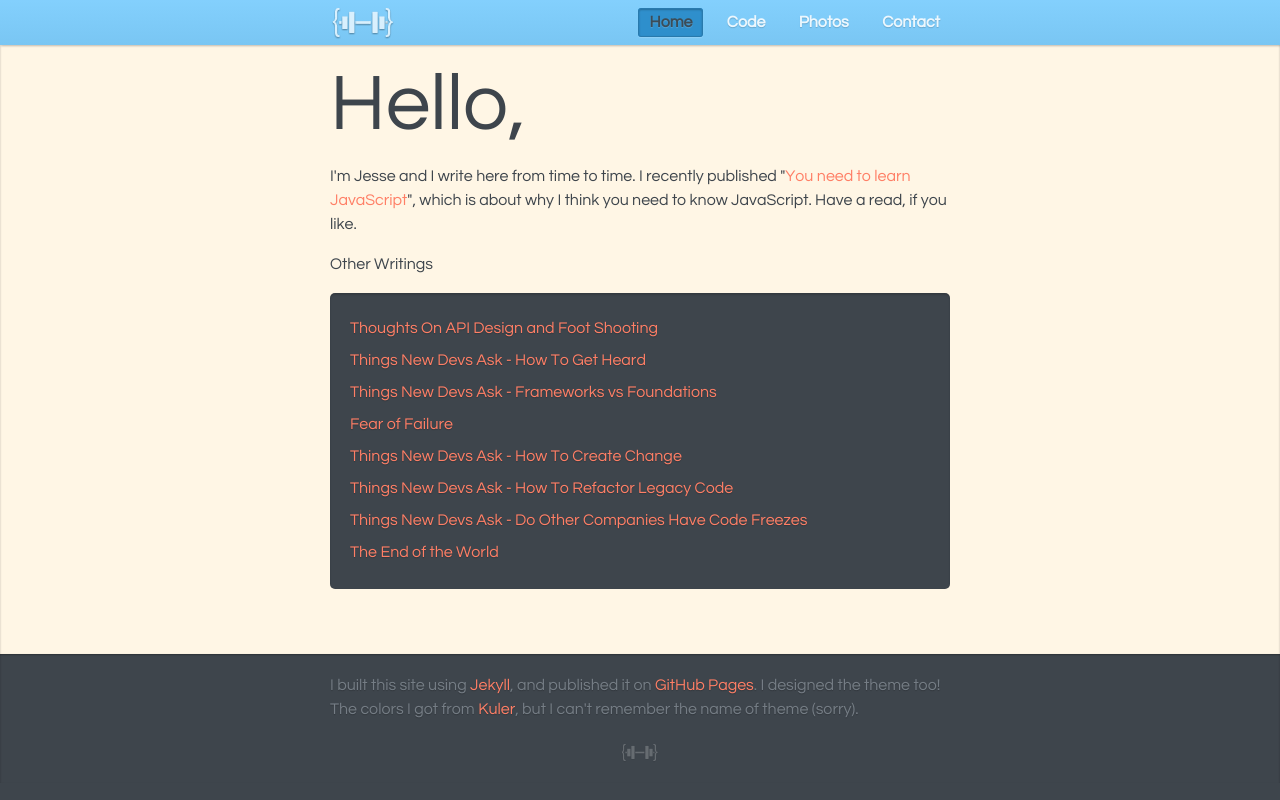
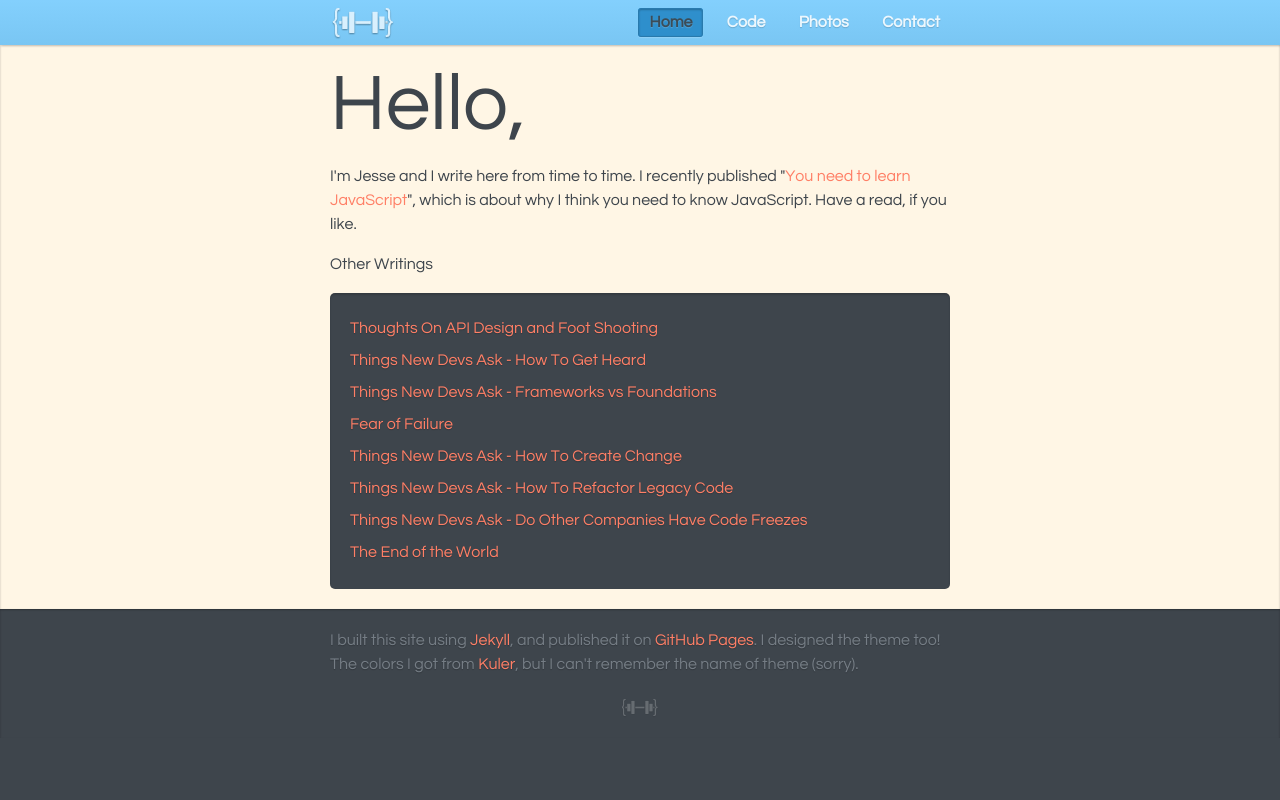
Before and after one commit to JesseWilliamson/jessewilliamson.github.com, a Jekyll site: the page built from index.html, in a window 1280 px wide. Shown: the top 800 px of the page. Built offline with Jekyll 4.4.1, drawn with Linux system fonts in a browser that asks for light colours.

Commit message:
fixing styles

```diff
--- a/css/site.css
+++ b/css/site.css
@@ -140,7 +140,7 @@ footer a:hover {
   margin: 0 auto; }
 
 .main {
-  padding: 65px 0px;
+  padding: 65px 0px 20px 0px;
   background-color: #fff6e5;
   color: #3e454c;
   box-shadow: inset 0px 1px 2px rgba(0, 0, 0, 0.3); }
--- a/css/site.scss
+++ b/css/site.scss
@@ -212,7 +212,7 @@ footer a:hover{
 }
 
 .main{
-	padding: 65px 0px;
+	padding: 65px 0px 20px 0px;
 	background-color: $tan;
 	color: $grey;
 	@include dark-inset-shadow;
```
